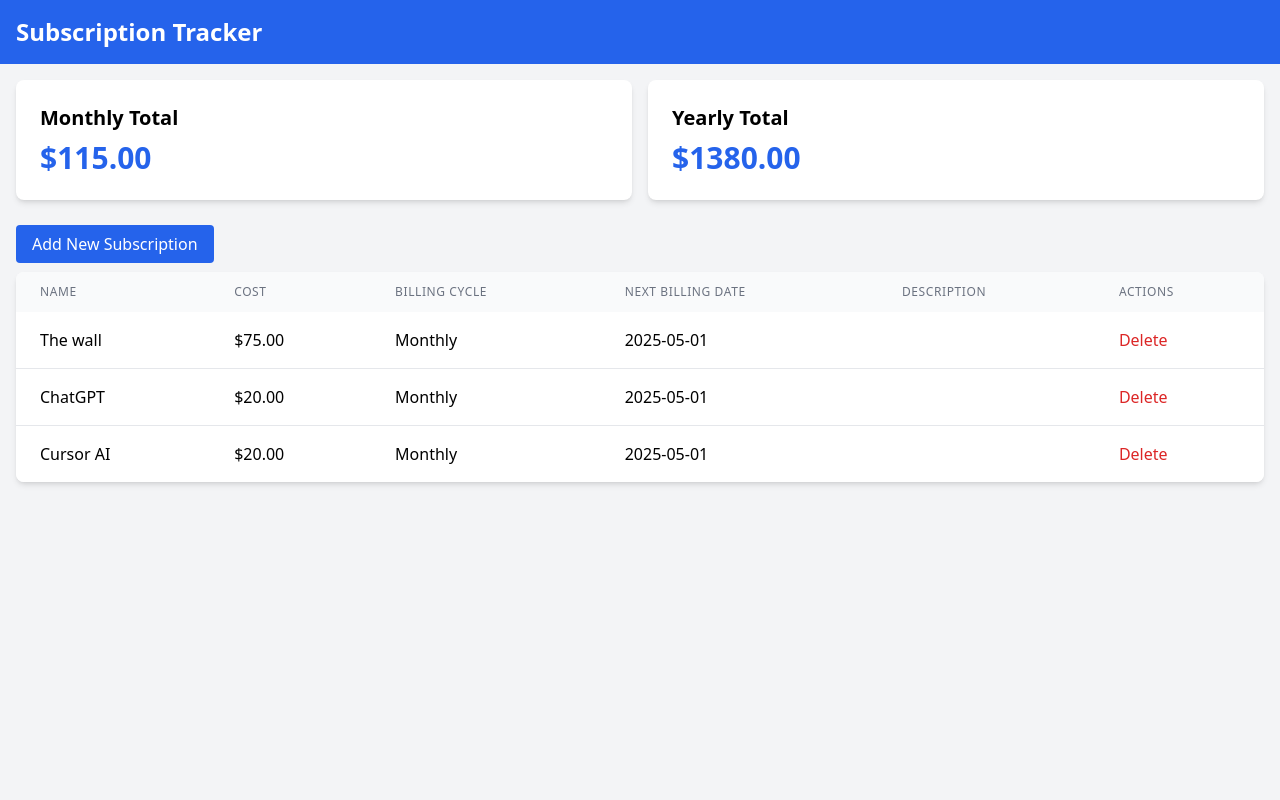
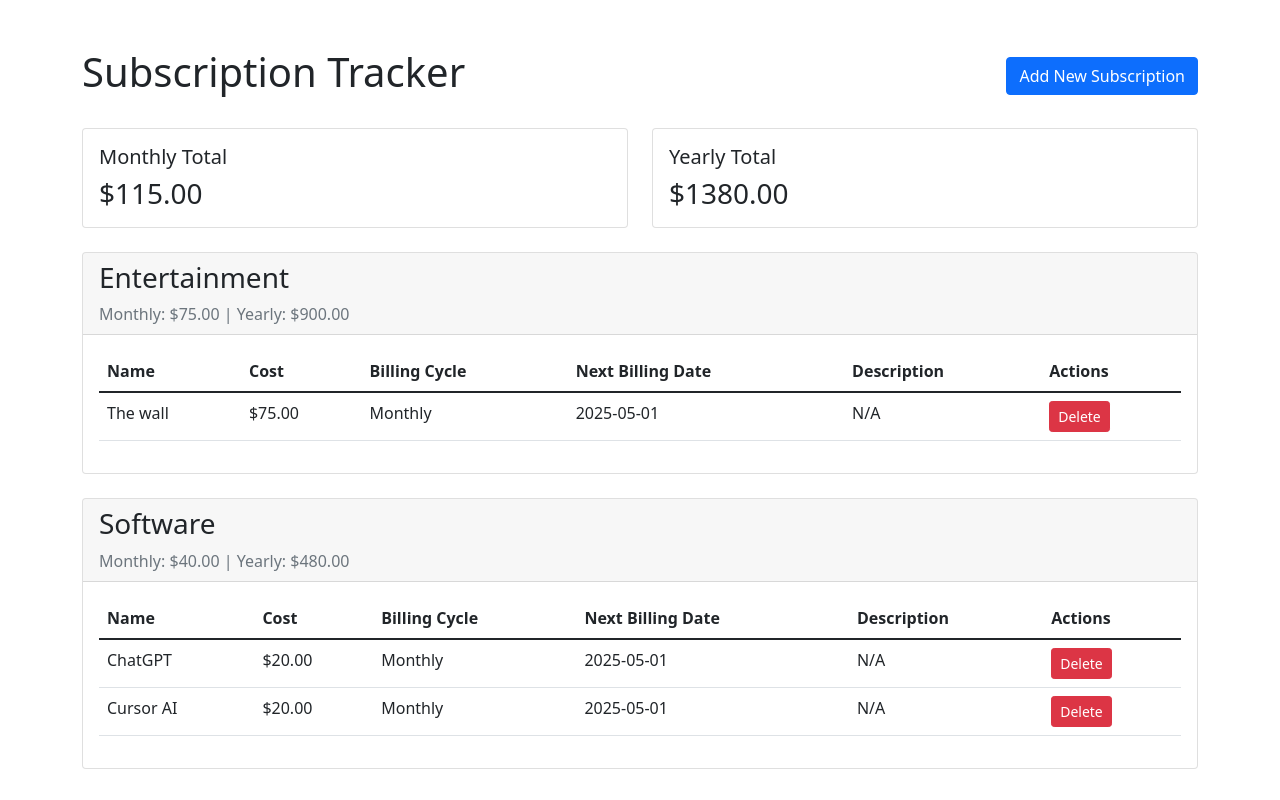
Before and after one commit to jeremytrane/FinanceTracker, a Flask app: page / in a window 1280 px wide. Run offline with Flask 3, Linux system fonts and the light colour scheme; data comes from the database, SQL or seed files in the repository; both versions use the stored data as it was after the commit; some libraries are stand-ins or nearby versions.

Commit message:
Added bootstrap 5 UI + categories

```diff
--- a/app.py
+++ b/app.py
@@ -1,4 +1,3 @@
-
 from flask import Flask, render_template, request, redirect, url_for, flash
 from flask_sqlalchemy import SQLAlchemy
 from datetime import datetime
@@ -14,6 +13,7 @@ class Subscription(db.Model):
     cost = db.Column(db.Float, nullable=False)
     billing_cycle = db.Column(db.String(20), nullable=False)  # 'monthly' or 'yearly'
     next_billing_date = db.Column(db.Date, nullable=False)
+    category = db.Column(db.String(50), nullable=False, default='Other')  # New field
     description = db.Column(db.String(200))
 
 with app.app_context():
@@ -24,7 +24,22 @@ def index():
     subscriptions = Subscription.query.all()
     total_monthly = sum(sub.cost if sub.billing_cycle == 'monthly' else sub.cost/12 for sub in subscriptions)
     total_yearly = sum(sub.cost if sub.billing_cycle == 'yearly' else sub.cost*12 for sub in subscriptions)
+
+    # Group subscriptions by category
+    categories = {}
+    for sub in subscriptions:
+        if sub.category not in categories:
+            categories[sub.category] = {
+                'subscriptions': [],
+                'monthly_total': 0,
+                'yearly_total': 0
+            }
+        categories[sub.category]['subscriptions'].append(sub)
+        categories[sub.category]['monthly_total'] += sub.cost if sub.billing_cycle == 'monthly' else sub.cost/12
+        categories[sub.category]['yearly_total'] += sub.cost if sub.billing_cycle == 'yearly' else sub.cost*12
+
     return render_template('index.html',
+                         categories=categories,
                          subscriptions=subscriptions,
                          total_monthly=total_monthly,
                          total_yearly=total_yearly)
@@ -36,6 +51,7 @@ def add_subscription():
         cost = float(request.form['cost'])
         billing_cycle = request.form['billing_cycle']
         next_billing_date = datetime.strptime(request.form['next_billing_date'], '%Y-%m-%d').date()
+        category = request.form['category']
         description = request.form['description']
 
         subscription = Subscription(
@@ -43,6 +59,7 @@ def add_subscription():
             cost=cost,
             billing_cycle=billing_cycle,
             next_billing_date=next_billing_date,
+            category=category,
             description=description
         )
 
@@ -51,7 +68,9 @@ def add_subscription():
         flash('Subscription added successfully!')
         return redirect(url_for('index'))
 
-    return render_template('add.html')
+    # Predefined categories
+    categories = ['Entertainment', 'Software', 'Utilities', 'Shopping', 'Health', 'Other']
+    return render_template('add.html', categories=categories)
 
 @app.route('/delete/<int:id>')
 def delete_subscription(id):
--- a/templates/index.html
+++ b/templates/index.html
@@ -1,48 +1,78 @@
-{% extends "base.html" %}
+<!DOCTYPE html>
+<html lang="en">
+<head>
+    <meta charset="UTF-8">
+    <meta name="viewport" content="width=device-width, initial-scale=1.0">
+    <title>Finance Tracker</title>
+    <link href="https://cdn.jsdelivr.net/npm/bootstrap@5.1.3/dist/css/bootstrap.min.css" rel="stylesheet">
+</head>
+<body>
+    <div class="container mt-5">
+        <div class="d-flex justify-content-between align-items-center mb-4">
+            <h1>Subscription Tracker</h1>
+            <a href="{{ url_for('add_subscription') }}" class="btn btn-primary">Add New Subscription</a>
+        </div>
 
-{% block content %}
-<div class="mb-8">
-    <div class="grid grid-cols-1 md:grid-cols-2 gap-4">
-        <div class="bg-white p-6 rounded-lg shadow-md">
-            <h2 class="text-xl font-semibold mb-2">Monthly Total</h2>
-            <p class="text-3xl font-bold text-blue-600">${{ "%.2f"|format(total_monthly) }}</p>
+        {% with messages = get_flashed_messages() %}
+            {% if messages %}
+                {% for message in messages %}
+                    <div class="alert alert-success">{{ message }}</div>
+                {% endfor %}
+            {% endif %}
+        {% endwith %}
+
+        <div class="row mb-4">
+            <div class="col-md-6">
+                <div class="card">
+                    <div class="card-body">
+                        <h5 class="card-title">Monthly Total</h5>
+                        <p class="card-text h3">${{ "%.2f"|format(total_monthly) }}</p>
                     </div>
-        <div class="bg-white p-6 rounded-lg shadow-md">
-            <h2 class="text-xl font-semibold mb-2">Yearly Total</h2>
-            <p class="text-3xl font-bold text-blue-600">${{ "%.2f"|format(total_yearly) }}</p>
+                </div>
+            </div>
+            <div class="col-md-6">
+                <div class="card">
+                    <div class="card-body">
+                        <h5 class="card-title">Yearly Total</h5>
+                        <p class="card-text h3">${{ "%.2f"|format(total_yearly) }}</p>
+                    </div>
                 </div>
             </div>
         </div>
 
-<div class="mb-4">
-    <a href="{{ url_for('add_subscription') }}" class="bg-blue-600 text-white px-4 py-2 rounded hover:bg-blue-700">
-        Add New Subscription
-    </a>
+        {% for category, data in categories.items() %}
+        <div class="card mb-4">
+            <div class="card-header">
+                <h3>{{ category }}</h3>
+                <div class="text-muted">
+                    Monthly: ${{ "%.2f"|format(data.monthly_total) }} |
+                    Yearly: ${{ "%.2f"|format(data.yearly_total) }}
                 </div>
-
-<div class="bg-white rounded-lg shadow-md overflow-hidden">
-    <table class="min-w-full">
-        <thead class="bg-gray-50">
+            </div>
+            <div class="card-body">
+                <div class="table-responsive">
+                    <table class="table">
+                        <thead>
                             <tr>
-                <th class="px-6 py-3 text-left text-xs font-medium text-gray-500 uppercase tracking-wider">Name</th>
-                <th class="px-6 py-3 text-left text-xs font-medium text-gray-500 uppercase tracking-wider">Cost</th>
-                <th class="px-6 py-3 text-left text-xs font-medium text-gray-500 uppercase tracking-wider">Billing Cycle</th>
-                <th class="px-6 py-3 text-left text-xs font-medium text-gray-500 uppercase tracking-wider">Next Billing Date</th>
-                <th class="px-6 py-3 text-left text-xs font-medium text-gray-500 uppercase tracking-wider">Description</th>
-                <th class="px-6 py-3 text-left text-xs font-medium text-gray-500 uppercase tracking-wider">Actions</th>
+                                <th>Name</th>
+                                <th>Cost</th>
+                                <th>Billing Cycle</th>
+                                <th>Next Billing Date</th>
+                                <th>Description</th>
+                                <th>Actions</th>
                             </tr>
                         </thead>
-        <tbody class="bg-white divide-y divide-gray-200">
-            {% for sub in subscriptions %}
+                        <tbody>
+                            {% for subscription in data.subscriptions %}
                             <tr>
-                <td class="px-6 py-4 whitespace-nowrap">{{ sub.name }}</td>
-                <td class="px-6 py-4 whitespace-nowrap">${{ "%.2f"|format(sub.cost) }}</td>
-                <td class="px-6 py-4 whitespace-nowrap">{{ sub.billing_cycle.title() }}</td>
-                <td class="px-6 py-4 whitespace-nowrap">{{ sub.next_billing_date.strftime('%Y-%m-%d') }}</td>
-                <td class="px-6 py-4">{{ sub.description }}</td>
-                <td class="px-6 py-4 whitespace-nowrap">
-                    <a href="{{ url_for('delete_subscription', id=sub.id) }}"
-                       class="text-red-600 hover:text-red-900"
+                                <td>{{ subscription.name }}</td>
+                                <td>${{ "%.2f"|format(subscription.cost) }}</td>
+                                <td>{{ subscription.billing_cycle.capitalize() }}</td>
+                                <td>{{ subscription.next_billing_date.strftime('%Y-%m-%d') }}</td>
+                                <td>{{ subscription.description or 'N/A' }}</td>
+                                <td>
+                                    <a href="{{ url_for('delete_subscription', id=subscription.id) }}"
+                                       class="btn btn-danger btn-sm"
                                        onclick="return confirm('Are you sure you want to delete this subscription?')">
                                         Delete
                                     </a>
@@ -52,4 +82,10 @@
                         </tbody>
                     </table>
                 </div>
-{% endblock %}
+            </div>
+        </div>
+        {% endfor %}
+    </div>
+    <script src="https://cdn.jsdelivr.net/npm/bootstrap@5.1.3/dist/js/bootstrap.bundle.min.js"></script>
+</body>
+</html>
```
Also changed, not shown: templates/add.html (+12 -0 lines), instance/subscriptions.db. Lines whose indentation alone changed are shown as unchanged.
